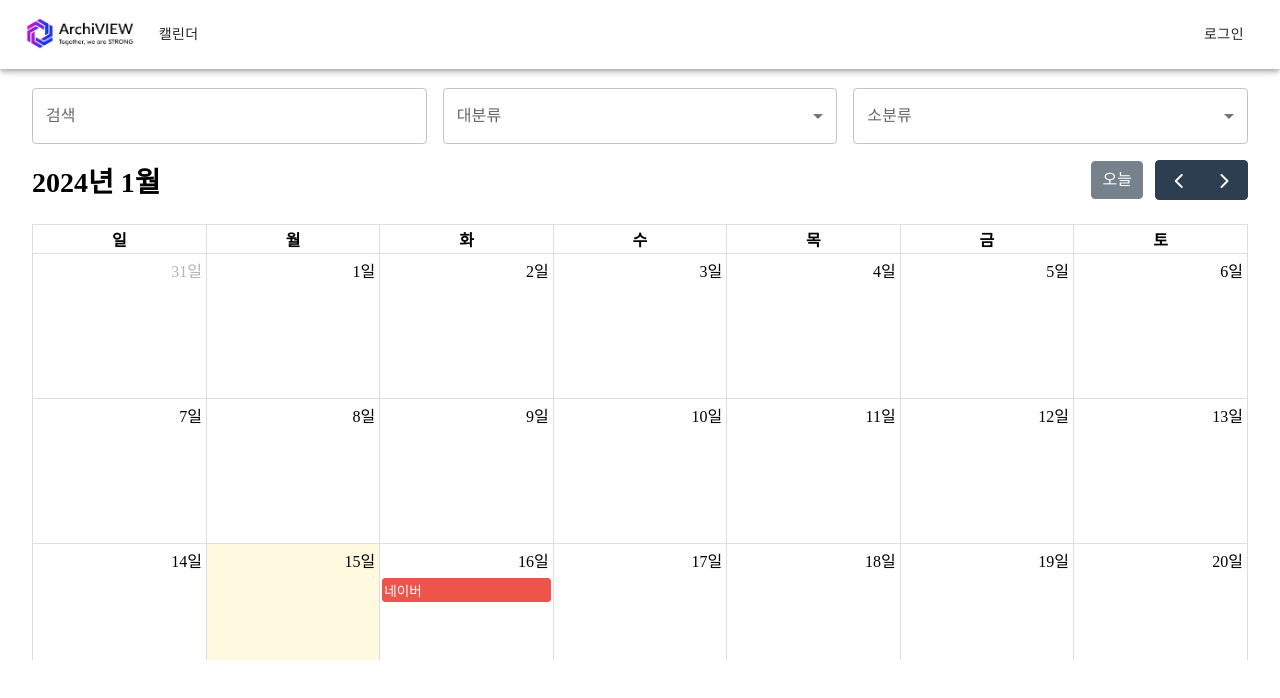
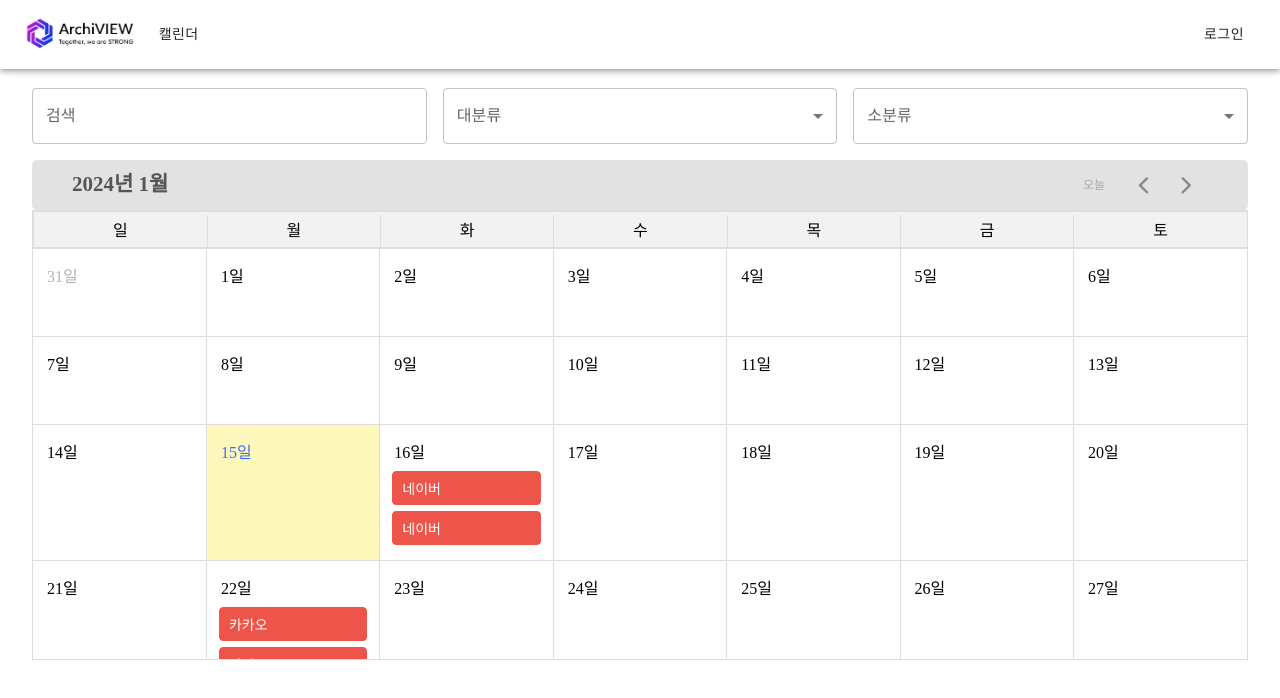
Before and after one commit to chanhong9764/archiview, a React (Create React App) app in the folder FrontEnd/b105pjt/: page /cal in a window 1280 px wide. Shown: the top 698 px of the page. Built offline with nearby package versions, Linux system fonts and the light colour scheme.

Commit message:
feat(calendar): calendar 스타일 추가

```diff
--- a/FrontEnd/b105pjt/src/pages/CAL_P_01.jsx
+++ b/FrontEnd/b105pjt/src/pages/CAL_P_01.jsx
@@ -9,11 +9,24 @@
 import CAL_M_01 from "./CAL_M_01";
 import transformEventData from "../utils/transformEventData";
 import { selectImg } from "../api/naverAPI";
+import styled from "styled-components";
 
 const dummyEvent = {
   code: 200,
   message: "채용 공고 리스트를 조회했습니다.",
   data: [
+    {
+      recruit_id: 10,
+      company_name: "네이버",
+      start: "2024-01-16",
+      end: "2024-02-18",
+    },
+    {
+      recruit_id: 11,
+      company_name: "카카오",
+      start: "2024-01-22",
+      end: "2024-02-28",
+    },
     {
       recruit_id: 10,
       company_name: "네이버",
@@ -44,6 +57,86 @@
   pb: 3,
   borderRadius: "10px",
 };
+
+const FullCalendarContainer = styled.div`
+  width: 100%;
+  height: 100%;
+  display: flex;
+  justify-content: center;
+
+  // 캘린더 전체 사이즈 조정
+  .fc {
+    width: 100%;
+  }
+
+  // toolbar container
+  .fc .fc-toolbar.fc-header-toolbar {
+    margin: 0;
+    padding: 0 40px;
+    background-color: #e2e2e2;
+    height: 100px;
+    font-weight: 600;
+    font-size: 12px;
+    line-height: 29px;
+    color: #555555;
+    border-radius: 5px;s
+  }
+
+  // toolbar 버튼
+  .fc .fc-button-primary {
+    background-color: transparent;
+    border: none;
+    color: #888888;
+
+    span {
+      font-weight: 500;
+      font-size: 28px;
+    }
+
+    :hover {
+      background-color: transparent;
+    }
+  }
+
+  // 요일 부분
+  .fc-theme-standard th {
+    height: 32px;
+    padding-top: 3.5px;
+    background: #f2f2f2;
+    border: 1px solid #dddee0;
+    font-weight: 500;
+    font-size: 16px;
+    line-height: 19px;
+    color: #;
+  }
+
+  // 오늘 날짜 배경색
+  .fc .fc-daygrid-day.fc-day-today {
+    background-color: #fff8bd;
+    color: #356eff;
+  }
+
+  // 날짜별 그리드
+  .fc .fc-daygrid-day-frame {
+    padding: 10px;
+  }
+
+  // 날짜  ex) 2일
+  .fc .fc-daygrid-day-top {
+    flex-direction: row;
+    margin-bottom: 3px;
+  }
+
+  // 각 이벤트 요소
+  .fc-event {
+    cursor: pointer;
+    padding: 5px 8px;
+    margin-bottom: 5px;
+    border-radius: 4px;
+    font-weight: 500;
+    font-size: 14px;
+  }
+`;
 
 const CAL_P_01 = () => {
   const [open, setOpen] = useState(false);
@@ -94,6 +187,7 @@
       <div className="parent-container">
         <SearchSection />
         <div className="calendar-container">
+          <FullCalendarContainer>
             <FullCalendar
               plugins={[dayGridPlugin]}
               initialView="dayGridMonth"
@@ -101,6 +195,7 @@
               locale={koLocale}
               eventClick={handleEventClick}
             />
+          </FullCalendarContainer>
         </div>
       </div>
 
```
Lines whose indentation alone changed are shown as unchanged.
